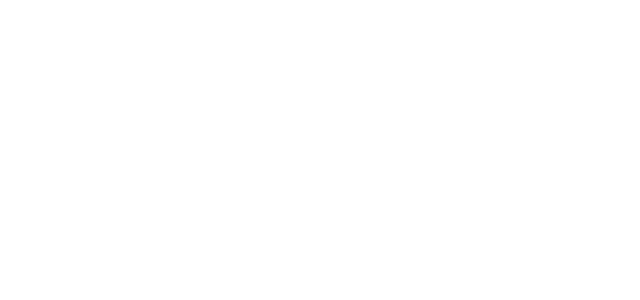
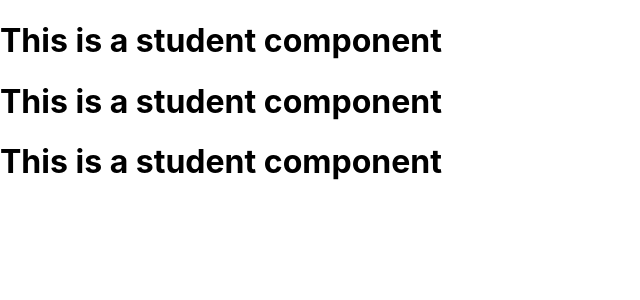
Before and after one commit to DanielleColucci/students-lab, a React (Create React App) app: page / in a window 1280 px wide. Shown: the top 300 px of the page, without its empty margins (0-640 px from the left). Built offline with nearby package versions, Linux system fonts and the light colour scheme.

Commit message:
map students array to render Student component for each student object

```diff
--- a/src/App.js
+++ b/src/App.js
@@ -1,4 +1,5 @@
 import './App.css';
+import Student from './Student';
 import { useState } from 'react';
 
 function App() {
@@ -68,7 +69,7 @@
 
   return (
     <div>
-
+      {students.map((student, idx) => <Student key={idx} student={student}/>)}
     </div>
   );
 }
--- /dev/null
+++ b/src/Student.jsx
@@ -0,0 +1,7 @@
+function Student(props) {
+  return (
+    <h1>This is a student component</h1>
+  )
+}
+
+export default Student
```
